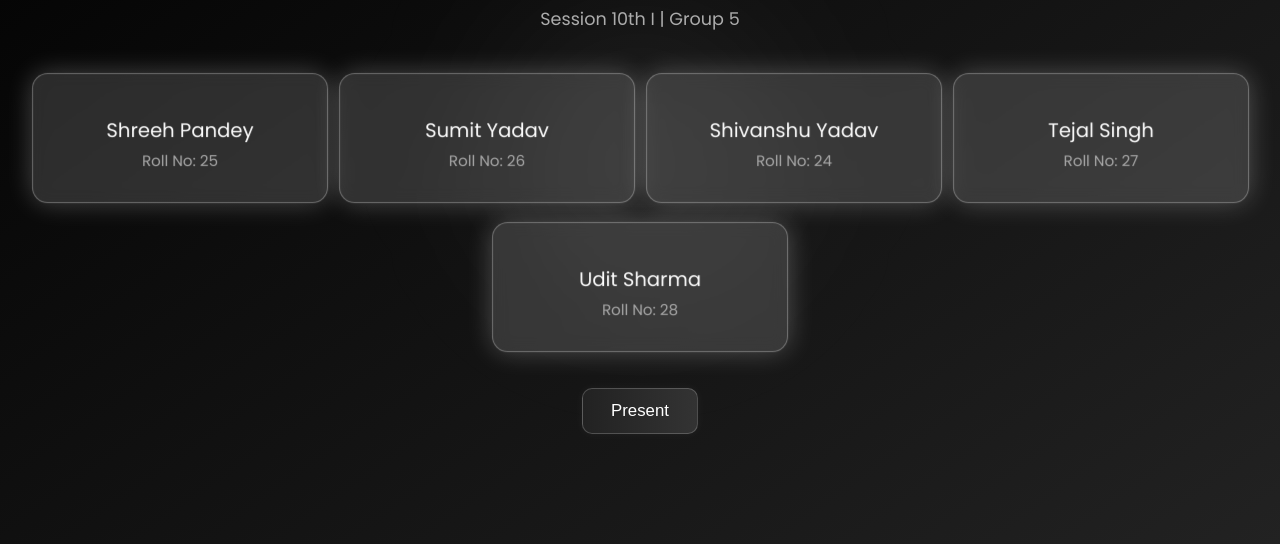
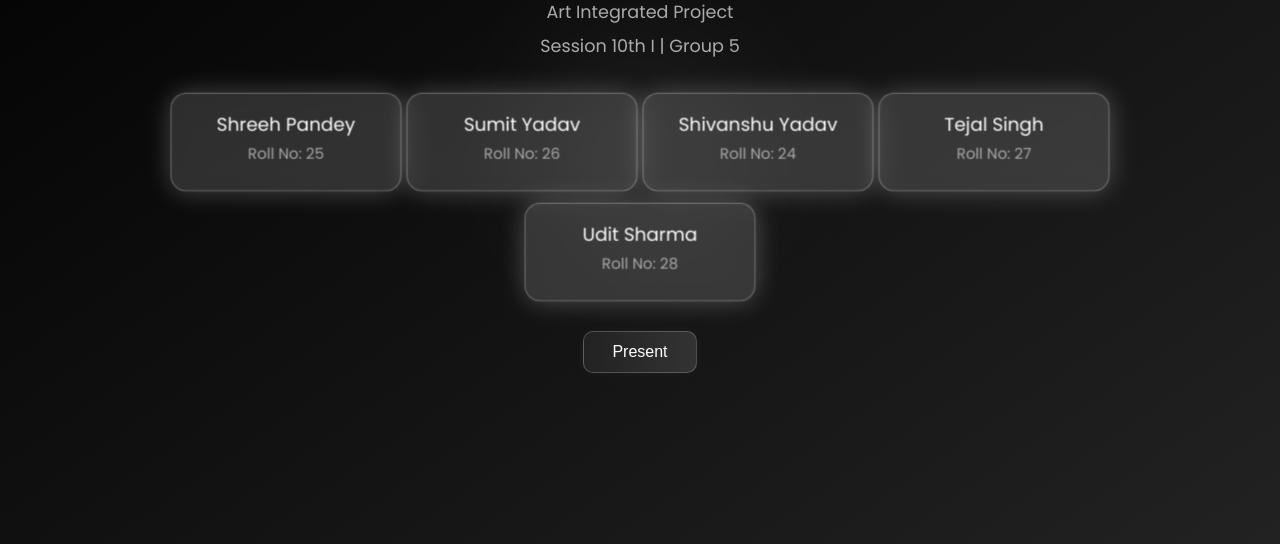
Before and after one commit to SHIVANSHUYA/g6_project, a plain HTML site: page index.html in a window 1280 px wide. Shown: the part 256-800 px from the top of the page. Drawn offline with Linux system fonts and the light colour scheme.

Commit message:
Update index.html

```diff
--- a/index.html
+++ b/index.html
@@ -2,14 +2,20 @@
 <html lang="en">
 <head>
   <meta charset="UTF-8" />
-  <meta name="viewport" content="width=device-width, initial-scale=1.0" />
+  <meta name="viewport" content="width=device-width, initial-scale=1.0, maximum-scale=1.0, user-scalable=no" />
   <title>Women Shaping Arunachal’s Future</title>
+  <link rel="icon" href="https://www.ryangroup.org/public/images/front_end/SiteSetting/favicon-ryan-international-school_1603693217.png" sizes="32x32" />
   <style>
     @import url('https://fonts.googleapis.com/css2?family=Poppins:wght@300;400;600&display=swap');
 
+    * {
+      box-sizing: border-box;
+      margin: 0;
+      padding: 0;
+    }
+
     body {
-      margin: 0;
-      height: 100vh;
+      min-height: 100vh;
       display: flex;
       flex-direction: column;
       align-items: center;
@@ -19,48 +25,46 @@
       font-family: 'Poppins', sans-serif;
       overflow: hidden;
       position: relative;
+      text-align: center;
+      padding: 5vh 5vw;
     }
 
     h1 {
-      font-size: 3rem;
+      font-size: clamp(1.5rem, 5vw, 3rem);
       letter-spacing: 1px;
-      text-align: center;
       color: #fff;
       text-shadow: 0 0 20px rgba(255,255,255,0.4), 0 0 40px rgba(255,255,255,0.2);
       animation: glowText 3s ease-in-out infinite alternate;
-      margin-bottom: 10px;
+      margin-bottom: 0.5rem;
     }
 
     @keyframes glowText {
-      0% {
-        text-shadow: 0 0 10px rgba(255,255,255,0.3), 0 0 20px rgba(255,255,255,0.1);
-      }
-      100% {
-        text-shadow: 0 0 30px rgba(255,255,255,0.8), 0 0 60px rgba(255,255,255,0.4);
-      }
+      0% { text-shadow: 0 0 10px rgba(255,255,255,0.3), 0 0 20px rgba(255,255,255,0.1); }
+      100% { text-shadow: 0 0 30px rgba(255,255,255,0.8), 0 0 60px rgba(255,255,255,0.4); }
     }
 
     p {
       color: #aaa;
       margin: 4px 0;
-      text-align: center;
-      font-size: 1.1rem;
+      font-size: clamp(0.9rem, 2vw, 1.1rem);
     }
 
     .btns {
       display: flex;
-      gap: 20px;
-      margin-top: 40px;
+      justify-content: center;
+      gap: 1rem;
+      margin-top: 2rem;
+      flex-wrap: wrap;
     }
 
     button {
       background: linear-gradient(90deg, #222, #333);
       border: 1px solid rgba(255,255,255,0.2);
       color: #fff;
-      padding: 12px 28px;
+      padding: 0.7rem 1.8rem;
       border-radius: 10px;
       cursor: pointer;
-      font-size: 1.05rem;
+      font-size: clamp(0.9rem, 2.5vw, 1rem);
       transition: all 0.3s ease;
       backdrop-filter: blur(5px);
       box-shadow: 0 0 10px rgba(255,255,255,0.05);
@@ -76,17 +80,19 @@
       display: flex;
       flex-wrap: wrap;
       justify-content: center;
-      gap: 25px;
-      margin-top: 40px;
+      align-items: center;
+      gap: 1rem;
+      margin-top: 2rem;
       z-index: 2;
+      width: 100%;
     }
 
     .card {
       background: rgba(255,255,255,0.05);
       border: 1px solid rgba(255,255,255,0.1);
       border-radius: 15px;
-      padding: 20px 30px;
-      width: 220px;
+      padding: 1rem;
+      width: clamp(140px, 25vw, 220px);
       text-align: center;
       transition: all 0.5s ease;
       backdrop-filter: blur(8px);
@@ -97,19 +103,14 @@
       color: #fff;
       font-weight: 500;
       margin-bottom: 5px;
+      font-size: clamp(1rem, 2.5vw, 1.1rem);
     }
 
     .card span {
       display: block;
       color: #aaa;
-      font-size: 0.9rem;
+      font-size: clamp(0.8rem, 2vw, 0.9rem);
       margin-bottom: 8px;
-    }
-
-    .card p {
-      color: #888;
-      font-size: 0.95rem;
-      margin-top: 5px;
     }
 
     .highlight {
@@ -122,16 +123,40 @@
 
     .glow {
       position: absolute;
-      width: 400px;
-      height: 400px;
+      width: 300px;
+      height: 300px;
       background: radial-gradient(circle, rgba(255,255,255,0.1), transparent 70%);
-      filter: blur(80px);
+      filter: blur(70px);
       animation: float 10s ease-in-out infinite alternate;
+      z-index: 0;
     }
 
     @keyframes float {
       from { transform: translate(-100px, -100px); }
       to { transform: translate(100px, 100px); }
+    }
+
+    /* Make sure layout fits in all phones */
+    @media (max-height: 700px) {
+      body {
+        padding: 2vh 4vw;
+      }
+      h1 { font-size: 1.4rem; }
+      .card { padding: 0.8rem; }
+      .btns { margin-top: 1.2rem; }
+    }
+
+    @media (max-width: 480px) {
+      .team {
+        flex-direction: column;
+        gap: 0.8rem;
+      }
+      .card {
+        width: 85%;
+      }
+      button {
+        width: 100%;
+      }
     }
   </style>
 </head>
@@ -150,21 +175,17 @@
       <h3>Sumit Yadav</h3>
       <span>Roll No: 26</span>
     </div>
-
     <div class="card" id="center">
       <h3>Shivanshu Yadav</h3>
       <span>Roll No: 24</span>
     </div>
-
     <div class="card" id="right1">
       <h3>Tejal Singh</h3>
       <span>Roll No: 27</span>
-
     </div>
     <div class="card" id="right2">
       <h3>Udit Sharma</h3>
       <span>Roll No: 28</span>
-
     </div>
   </div>
 
@@ -177,23 +198,17 @@
       const ids = ["center", "left1", "right1", "left2", "right2"];
       ids.forEach(id => document.getElementById(id).classList.remove("highlight"));
 
-      // Center after 2s
       setTimeout(() => document.getElementById("center").classList.add("highlight"), 1000);
-
-      // Next pair after 4s
       setTimeout(() => {
         document.getElementById("left1").classList.add("highlight");
         document.getElementById("right1").classList.add("highlight");
       }, 2500);
-
-      // Outermost pair after 6s
       setTimeout(() => {
         document.getElementById("left2").classList.add("highlight");
         document.getElementById("right2").classList.add("highlight");
       }, 3500);
     }
 
-    // Run sequence repeatedly every 8 seconds
     highlightSequence();
     setInterval(highlightSequence, 6000);
   </script>
```
